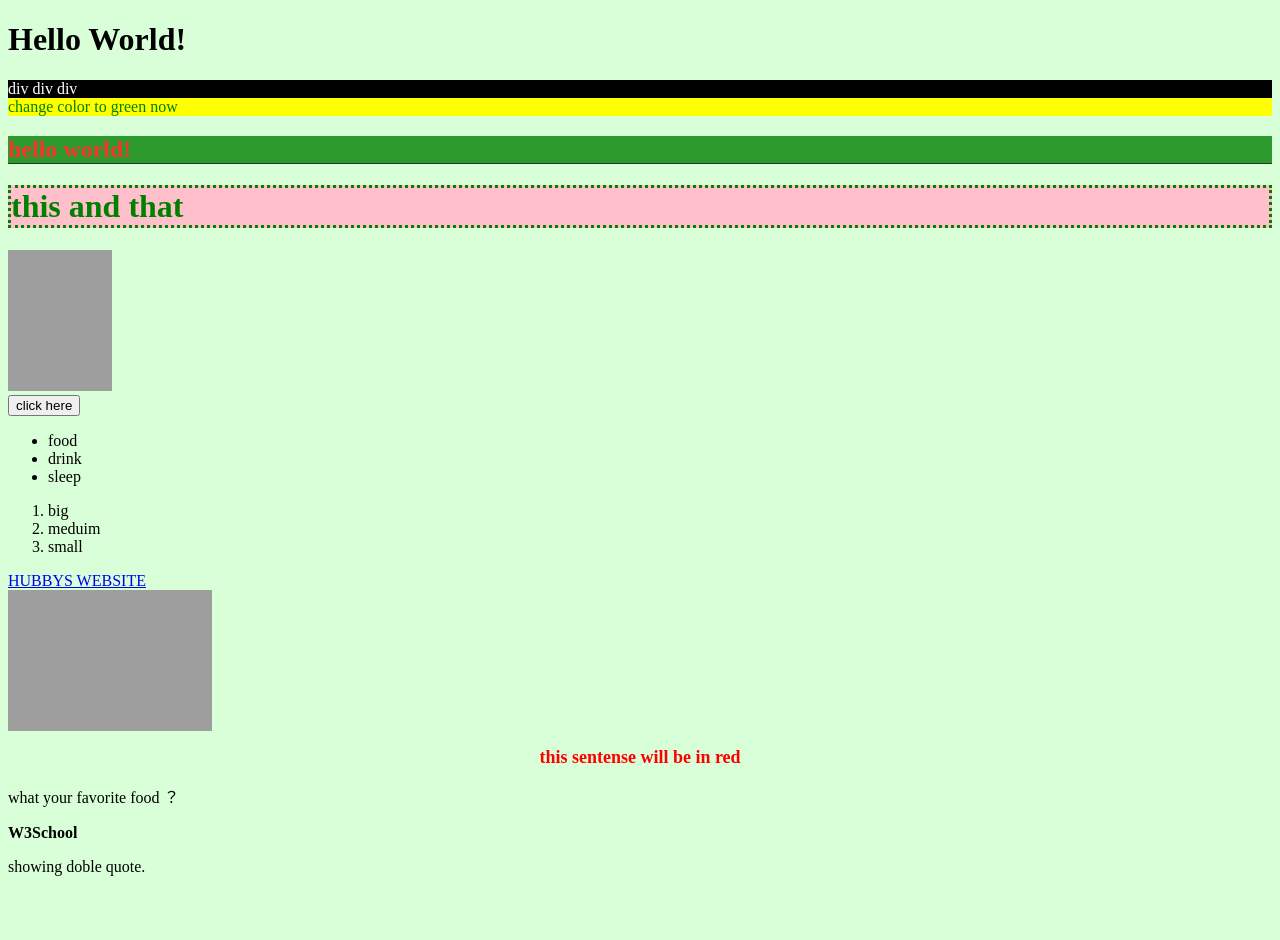
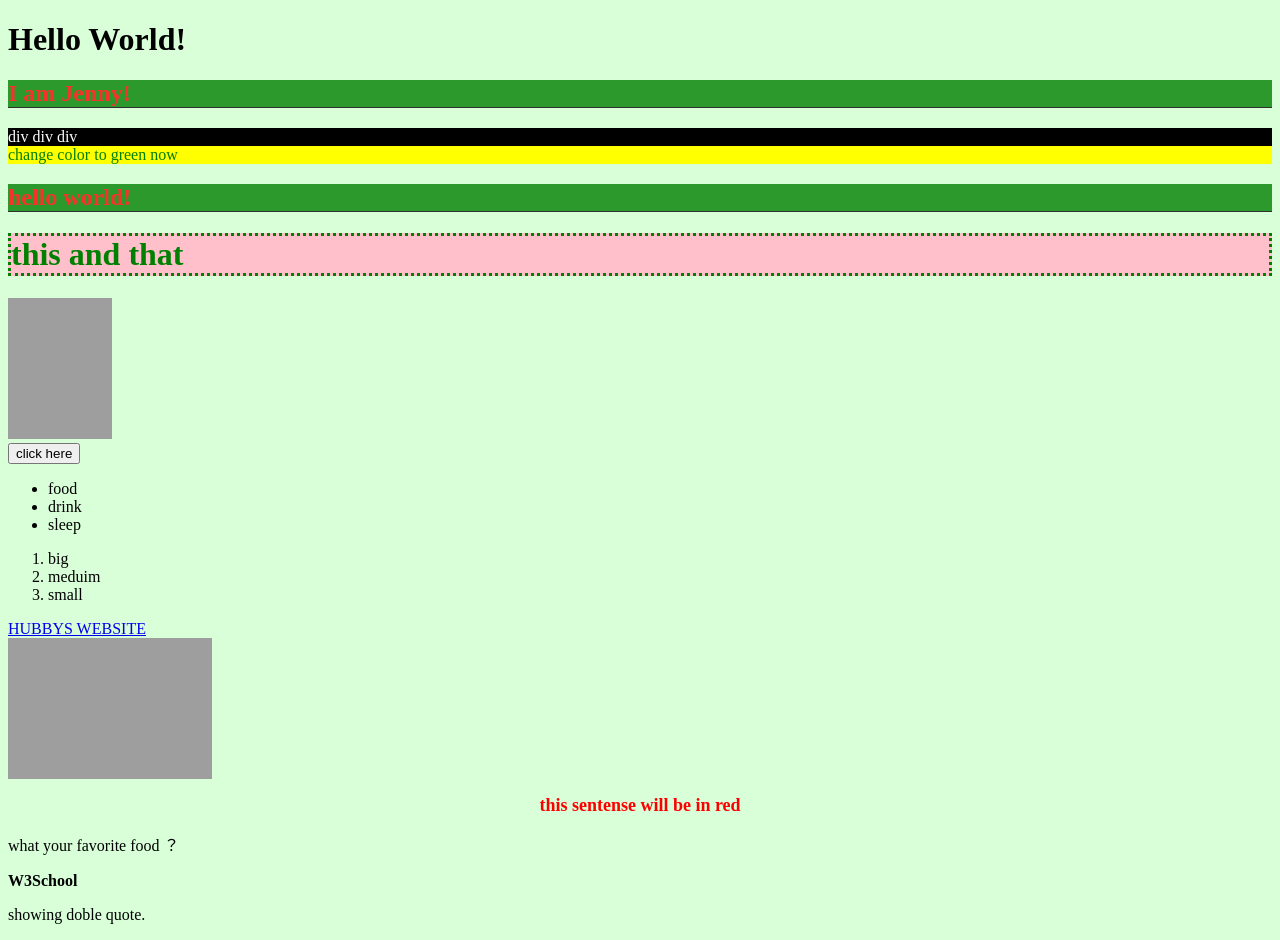
Before and after one commit to Jen2020J/Jen2020J.github.io, a plain HTML site: page index.html in a window 1280 px wide. Before the commit the page ends 892 px from the top, so only its background shows below. Drawn offline with Linux system fonts and the light colour scheme; grey boxes are pictures that could not be loaded.

Commit message:
Add Name

```diff
--- a/index.html
+++ b/index.html
@@ -28,6 +28,7 @@
 </head>
 <body style="background-color:hsla(120, 100%, 75%, 0.3);">
 	<h1>Hello World!</h1>
+	<h2>I am Jenny!</h2>
 	<div id="main">
 		div div div
 	</div>
```
